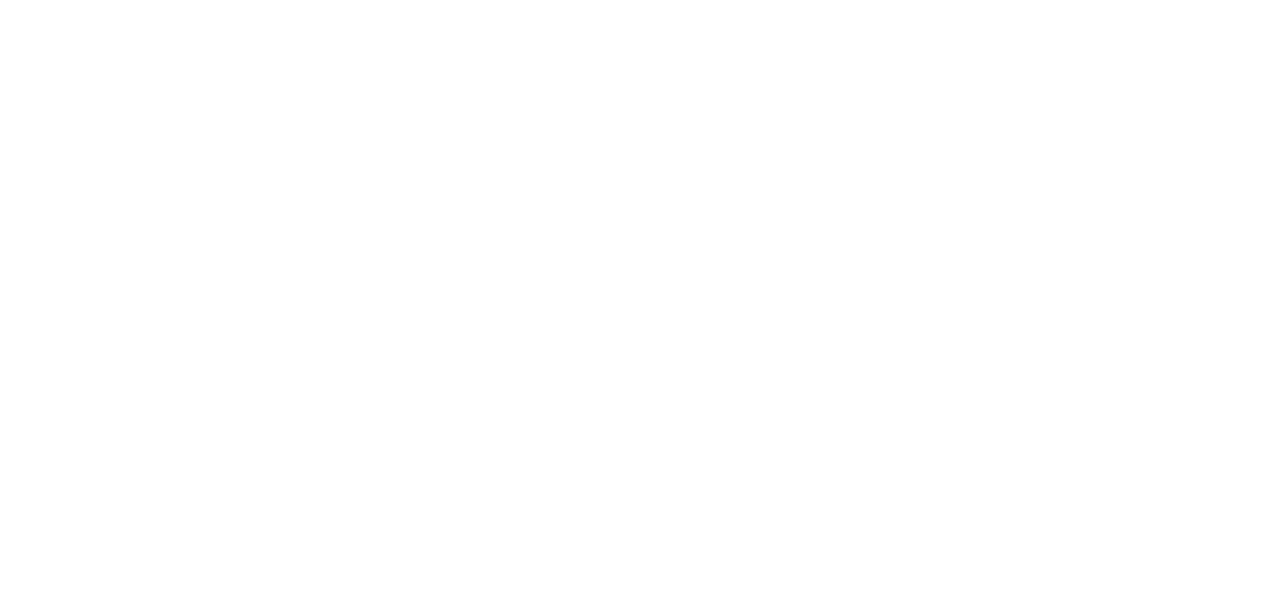
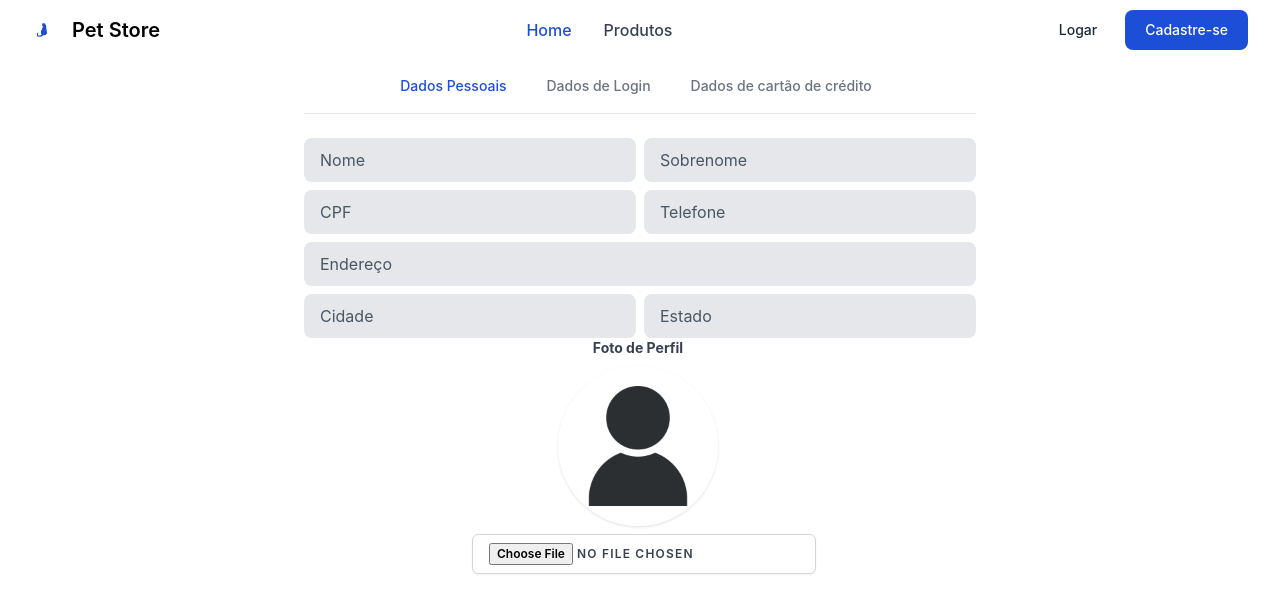
Before and after one commit to ViniciusGuterres/Ecommerce-Petshop, a React (Create React App) app in the folder web/: page / in a window 1280 px wide. Shown: the top 612 px of the page. Built offline with nearby package versions, Linux system fonts and the light colour scheme.

Commit message:
Changing components folder path

```diff
--- a/web/src/App.js
+++ b/web/src/App.js
@@ -1,11 +1,11 @@
 import './App.css';
 
-import Login from './views/login';
+import Layout from './components/Layout.jsx';
 
 function App() {
   return (
     <div className="App">
-      <Login />
+      <Layout />
     </div>
   );
 }
--- a/web/src/views/components/Header.jsx
+++ b/web/src/components/Header.jsx
@@ -1,4 +1,4 @@
-import logo from '../../images/logo.png';
+import logo from '../images/logo.png';
 
 function Header() {
     return (
--- /dev/null
+++ b/web/src/components/Layout.jsx
@@ -0,0 +1,18 @@
+import '../index.css';
+
+// Components
+import Header from './Header.jsx';
+
+import CustomersCrud from '../views/customersCrud/index.js';
+
+function Layout() {
+    return (
+        <div>
+            <Header />
+
+            <CustomersCrud />
+        </div>
+    );
+}
+
+export default Layout;
--- a/web/src/views/components/UploadInput.jsx
+++ b/web/src/components/UploadInput.jsx
@@ -1,7 +1,7 @@
 import { useState } from "react";
 
 // images imports
-import userPlaceholder from '../../images/userDefaultPlaceholder.jpg';
+import userPlaceholder from '../images/userDefaultPlaceholder.jpg';
 
 /**
  * @function UploadInput - Input to upload img, returns files in Base64
--- a/web/src/views/components/Layout.jsx
+++ /dev/null
@@ -1,14 +0,0 @@
-import '../../index.css';
-
-// Components
-import Header from './Header';
-
-function Layout() {
-    return (
-        <div>
-            <Header />
-        </div>
-    );
-}
-
-export default Layout;
--- a/web/src/views/customersCrud/index.js
+++ b/web/src/views/customersCrud/index.js
@@ -1,8 +1,8 @@
 import { useState } from "react";
 
 // Components
-import Input from "../components/Input.jsx";
-import UploadInput from '../components/UploadInput.jsx';
+import Input from "../../components/Input.jsx";
+import UploadInput from '../../components/UploadInput.jsx';
 
 function CustomersCrud() {
     // States
```
Also changed, not shown: web/src/components/Input.jsx (renamed from web/src/views/components/Input.jsx).
